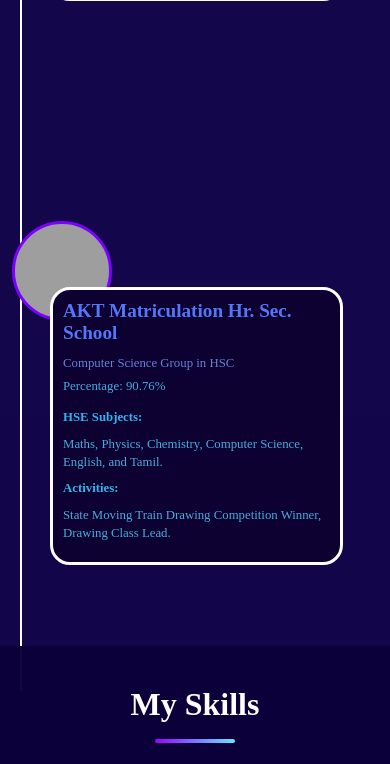
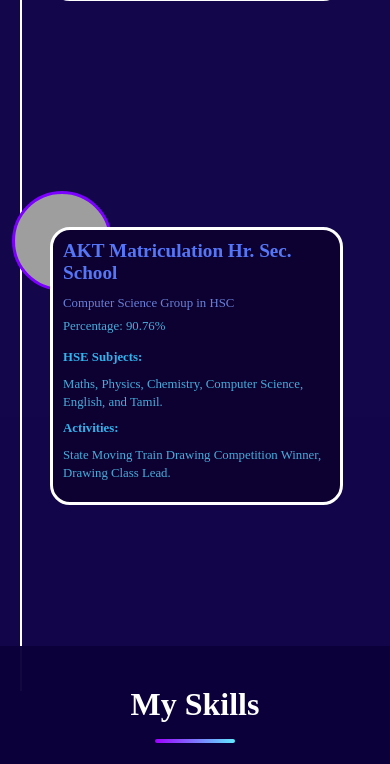
Before and after one commit to Vijayardhan/Portfolio_Vijay_Ardhanari, a Flask app: page / in a window 390 px wide. Shown: the part 2378-3142 px from the top of the page. Run offline with Flask 3, Linux system fonts and the light colour scheme; some libraries are stand-ins or nearby versions; grey boxes are pictures that could not be loaded.

Commit message:
first commit

```diff
--- a/static/css/education.css
+++ b/static/css/education.css
@@ -198,7 +198,7 @@
     }
 
     .bottom-circle {
-        bottom: 370px;
+        bottom: 400px;
         left: 0;
         transform: none;
         margin-left: -10px;
@@ -221,7 +221,7 @@
     }
 
     .right-box {
-        top: 780px;
+        top: 720px;
         height: auto;
     }
 
--- a/static/css/experience.css
+++ b/static/css/experience.css
@@ -322,7 +322,7 @@
     /* Aligning boxes with circles */
     .box1 { top: calc(24px + 270px - 20px); }
 
-    .box5 { top: 300px }
+    .box5 { top: 320px }
 
 
     /* Adjust button containers */
```
